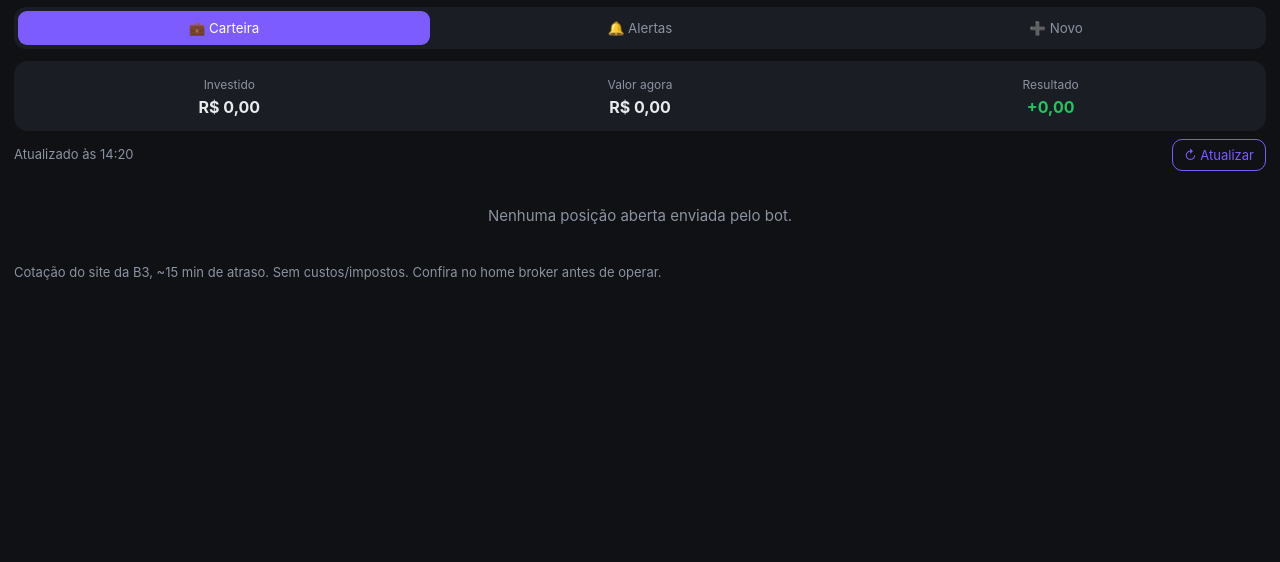
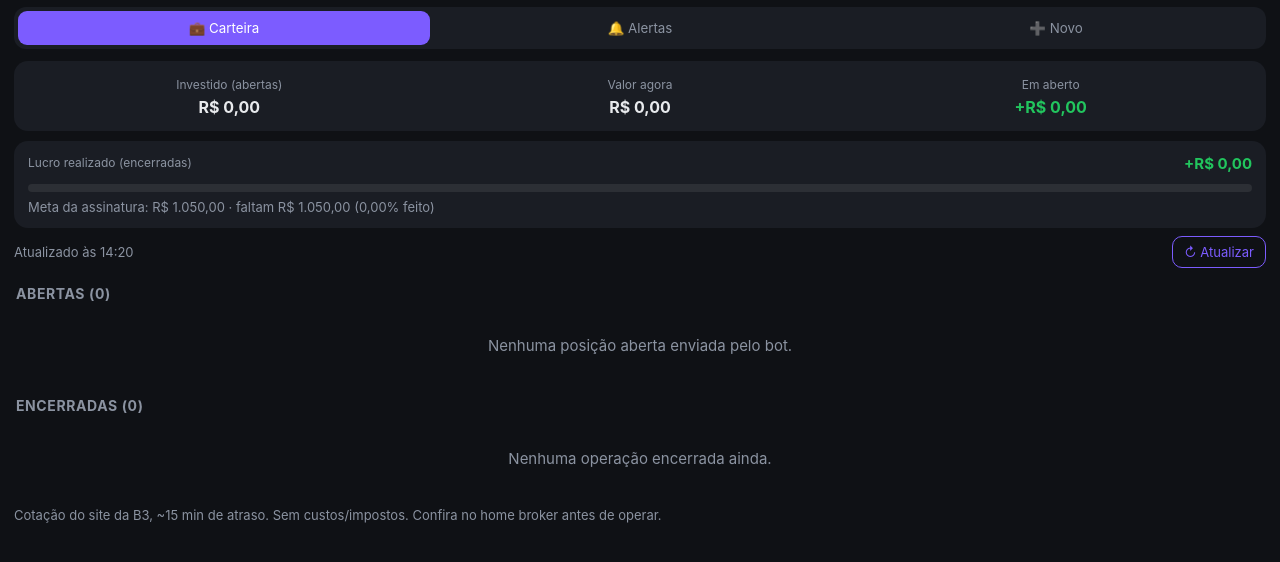
Before and after one commit to victorhugoaleite-web/nitro-painel, a plain HTML site: page index.html in a window 1280 px wide. Shown: the part 42-604 px from the top of the page. Drawn offline with Linux system fonts and the light colour scheme.

Commit message:
Abertas e encerradas, lucro realizado e meta

```diff
--- a/index.html
+++ b/index.html
@@ -12,6 +12,8 @@
 *{box-sizing:border-box;-webkit-tap-highlight-color:transparent}
 body{margin:0;background:var(--bg);color:var(--tx);font:15px/1.4 -apple-system,system-ui,"Segoe UI",Roboto,sans-serif;padding:12px 14px 28px}
 h1{font-size:18px;margin:2px 0 10px;display:flex;align-items:center;gap:8px}
+h2{font-size:14px;text-transform:uppercase;letter-spacing:.6px;color:var(--mut);margin:16px 2px 8px}
+.tag{font-size:11px;font-weight:700;border-radius:6px;padding:2px 7px;margin-left:6px;vertical-align:2px;background:var(--line);color:var(--mut)}
 .seg{display:flex;background:var(--card);border-radius:12px;padding:4px;gap:4px;position:sticky;top:0;z-index:5;margin-bottom:12px}
 .seg button{flex:1;border:0;background:none;color:var(--mut);padding:9px 4px;border-radius:9px;font:600 14px inherit;font-family:inherit}
 .seg button.on{background:var(--ac);color:var(--actx)}
@@ -52,12 +54,16 @@ input{width:100%;padding:12px;border-radius:10px;border:1px solid var(--line);ba
 
 <section id="cart">
   <div class="card tot">
-    <div><span class="k">Investido</span><b id="tInv">—</b></div>
+    <div><span class="k">Investido (abertas)</span><b id="tInv">—</b></div>
     <div><span class="k">Valor agora</span><b id="tAgo">—</b></div>
-    <div><span class="k">Resultado</span><b id="tRes">—</b></div>
+    <div><span class="k">Em aberto</span><b id="tRes">—</b></div>
   </div>
+  <div class="card" id="real"></div>
   <div class="top"><span class="sm" id="upd">Buscando cotações…</span><button class="btn ghost mini" id="ref">↻ Atualizar</button></div>
+  <h2 id="hAb"></h2>
   <div id="lista"></div>
+  <h2 id="hFe"></h2>
+  <div id="fechadas"></div>
   <p class="sm">Cotação do site da B3, ~15 min de atraso. Sem custos/impostos. Confira no home broker antes de operar.</p>
 </section>
 
@@ -83,11 +89,14 @@ const $ = s => document.querySelector(s);
 const br = x => x == null ? "—" : x.toLocaleString("pt-BR", {minimumFractionDigits: 2, maximumFractionDigits: 2});
 const sinal = x => (x >= 0 ? "+" : "") + br(x);
 const cls = x => x >= 0 ? "up" : "dn";
+const rs = x => (x >= 0 ? "+R$ " : "−R$ ") + br(Math.abs(x));
 // estado vem do bot no link: #d=base64url({"p":[[código,pago,lote]...],"a":[[código,valor,acima]...]})
 let D = {p: [], a: []};
 try { const s = (location.hash.match(/d=([\w-]+)/) || [])[1]; if (s) D = JSON.parse(atob(s.replace(/-/g, "+").replace(/_/g, "/"))); } catch (e) {}
 const ok = c => /^[A-Z0-9]{4,12}$/.test(c);  // o estado vai para innerHTML: só códigos B3 válidos
 D.p = (D.p || []).filter(p => ok(p[0]) && p[1] > 0); D.a = (D.a || []).filter(a => ok(a[0]));
+D.f = (D.f || []).filter(f => ok(f[0]) && f[1] > 0 && /^[\d/]*$/.test(f[4] || ""));  // [código, pago, vendido, lote, data_final]
+const META = 1050;  // pagar a assinatura da sala (3 x R$ 350)
 const PX = {};
 
 async function px(c) {
@@ -125,9 +134,21 @@ function carteira() {
       <button class="btn ghost mini" onclick="prefill('${c}',${(pago * 1.8).toFixed(2)})">🔔 Alertar</button></div>
     </div>`;
   }).join("") : `<div class="vazio">Nenhuma posição aberta enviada pelo bot.</div>`;
+  $("#hAb").textContent = `Abertas (${D.p.length})`;
+  let real = 0;
+  $("#fechadas").innerHTML = D.f.map(([c, pago, venda, lote, data]) => {
+    const pct = (venda / pago - 1) * 100, lucro = (venda - pago) * lote; real += lucro;
+    return `<div class="card"><div class="row"><span class="cod">${c}<span class="tag">ENCERRADA</span></span><span class="pct ${cls(pct)}">${sinal(pct)}%</span></div>
+      <div class="row sm" style="margin-top:4px"><span>Pago R$ ${br(pago)} → vendido <b style="color:var(--tx)">R$ ${br(venda)}</b></span><span>${data ? "em " + data.slice(0, 5) : ""}</span></div>
+      <div class="row sm" style="margin-top:4px"><span>${lote} un.</span><b class="${cls(lucro)}">${rs(lucro)}</b></div></div>`;
+  }).join("") || `<div class="vazio">Nenhuma operação encerrada ainda.</div>`;
+  $("#hFe").textContent = `Encerradas (${D.f.length})`;
+  $("#real").innerHTML = `<div class="row"><span class="k">Lucro realizado (encerradas)</span><b class="${cls(real)}">${rs(real)}</b></div>
+    <div class="bar"><i class="${real >= META ? "meta" : ""}" style="width:${Math.max(0, Math.min(100, real / META * 100))}%"></i></div>
+    <div class="sm">${real >= META ? "🎯 Assinatura paga!" : `Meta da assinatura: R$ ${br(META)} · faltam R$ ${br(META - real)} (${br(real / META * 100)}% feito)`}</div>`;
   const res = ago - inv;
   $("#tInv").textContent = "R$ " + br(inv); $("#tAgo").textContent = "R$ " + br(ago);
-  $("#tRes").innerHTML = `<span class="${cls(res)}">${sinal(res)}</span><span class="k" style="display:block">${inv ? sinal(res / inv * 100) + "%" : ""}</span>`;
+  $("#tRes").innerHTML = `<span class="${cls(res)}">${rs(res)}</span><span class="k" style="display:block">${inv ? sinal(res / inv * 100) + "%" : ""}</span>`;
 }
 
 function alertas() {
```
